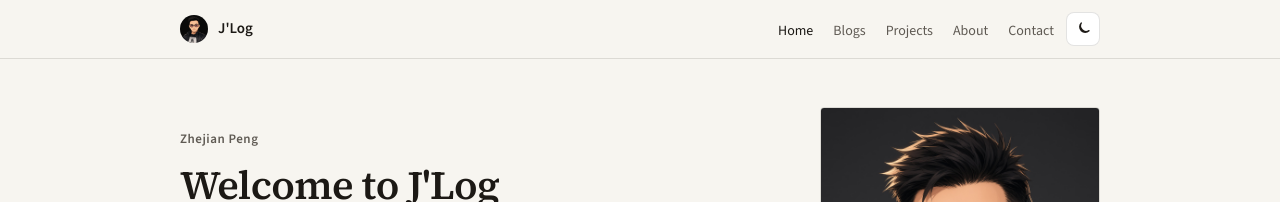
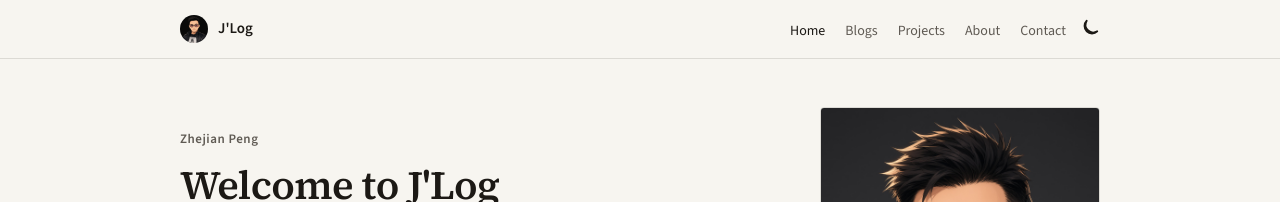
Before and after one commit to jazzikp/jazzikp.github.io, a Jekyll site: the page built from index.html, in a window 1280 px wide. Shown: the top 202 px of the page. Built offline with Jekyll 4.4.1, drawn with Linux system fonts in a browser that asks for light colours; the list of posts is cut into pages by our own code.

Commit message:
Drop the border on the theme toggle
Match the stroke social icons: just the moon/sun, no box.

```diff
--- a/_includes/head.html
+++ b/_includes/head.html
@@ -27,6 +27,6 @@
     <link rel="preconnect" href="https://fonts.gstatic.com" crossorigin>
     <link href="https://fonts.googleapis.com/css2?family=IBM+Plex+Mono:wght@400;500&family=Source+Sans+3:ital,wght@0,400;0,600;1,400&family=Source+Serif+4:ital,opsz,wght@0,8..60,400;0,8..60,600;1,8..60,400&display=swap" rel="stylesheet">
     <link rel="stylesheet" href="{{ site.baseurl }}/css/syntax.css">
-    <link rel="stylesheet" href="{{ site.baseurl }}/css/site.css?v=14">
+    <link rel="stylesheet" href="{{ site.baseurl }}/css/site.css?v=15">
     <script>window.GROK_PROXY = "{{ site.grok.proxy_url }}";</script>
 </head>
--- a/_includes/nav.html
+++ b/_includes/nav.html
@@ -13,10 +13,10 @@
         </ul>
         <div class="nav-tools">
             <button class="theme-toggle" type="button" role="switch" aria-checked="false" aria-label="Switch to dark mode">
-                <svg class="theme-icon theme-icon-moon" xmlns="http://www.w3.org/2000/svg" viewBox="0 0 24 24" fill="none" stroke="currentColor" stroke-width="2" stroke-linecap="round" stroke-linejoin="round" aria-hidden="true">
+                <svg class="theme-icon theme-icon-moon" xmlns="http://www.w3.org/2000/svg" width="22" height="22" viewBox="0 0 24 24" fill="none" stroke="currentColor" stroke-width="2" stroke-linecap="round" stroke-linejoin="round" aria-hidden="true">
                     <path d="M21 14.5A8.38 8.38 0 0 1 9.5 3 7 7 0 1 0 21 14.5z"></path>
                 </svg>
-                <svg class="theme-icon theme-icon-sun" xmlns="http://www.w3.org/2000/svg" viewBox="0 0 24 24" fill="none" stroke="currentColor" stroke-width="2" stroke-linecap="round" stroke-linejoin="round" aria-hidden="true">
+                <svg class="theme-icon theme-icon-sun" xmlns="http://www.w3.org/2000/svg" width="22" height="22" viewBox="0 0 24 24" fill="none" stroke="currentColor" stroke-width="2" stroke-linecap="round" stroke-linejoin="round" aria-hidden="true">
                     <circle cx="12" cy="12" r="4"></circle>
                     <path d="M12 2v2M12 20v2M4.93 4.93l1.41 1.41M17.66 17.66l1.41 1.41M2 12h2M20 12h2M4.93 19.07l1.41-1.41M17.66 6.34l1.41-1.41"></path>
                 </svg>
--- a/css/site.css
+++ b/css/site.css
@@ -133,11 +133,10 @@
   font-family: var(--font-sans);
 }
 .theme-toggle {
-  width: 34px;
-  height: 34px;
-  border-radius: 8px;
-  border: 1px solid var(--line);
-  background: var(--surface);
+  width: 22px;
+  height: 22px;
+  border: 0;
+  background: none;
   color: var(--ink);
   display: inline-flex;
   align-items: center;
@@ -146,17 +145,14 @@
   padding: 0;
   flex: none;
 }
-.theme-toggle:hover {
-  border-color: var(--accent);
-  color: var(--accent);
-}
+.theme-toggle:hover { color: var(--accent); }
 .theme-toggle:focus-visible {
   outline: 2px solid var(--accent);
   outline-offset: 2px;
 }
 .theme-icon {
-  width: 16px;
-  height: 16px;
+  width: 22px;
+  height: 22px;
   display: none;
 }
 html:not([data-theme="dark"]) .theme-icon-moon { display: block; }
@@ -1019,8 +1015,7 @@
   background-attachment: fixed;
 }
 html[data-theme="dark"] .chat-panel,
-html[data-theme="dark"] .chat-hint,
-html[data-theme="dark"] .theme-toggle:hover {
+html[data-theme="dark"] .chat-hint {
   box-shadow: var(--shadow), var(--glow);
 }
 html[data-theme="dark"] .btn.primary,
```
